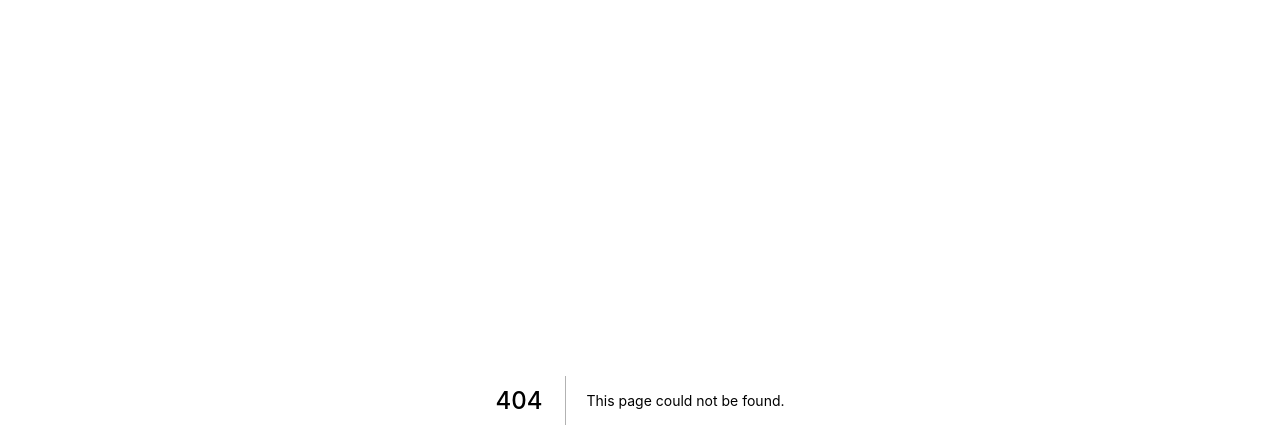
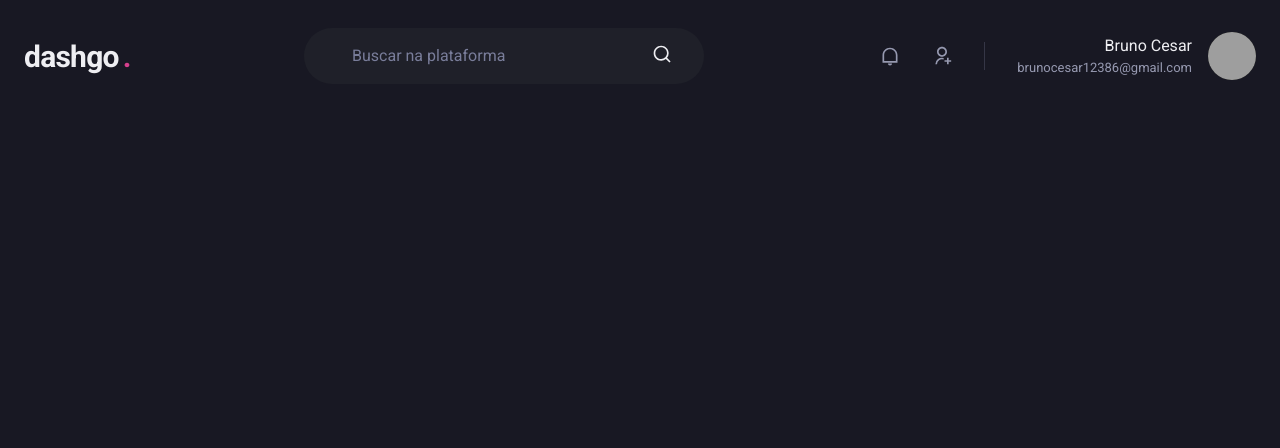
Before and after one commit to Bruno-Cesar123/dashgo, a Next.js app: page /dashboard in a window 1280 px wide. Before the commit this address had no page. Shown: the top 448 px of the page. Built offline with nearby package versions, Linux system fonts and the light colour scheme; grey boxes are pictures that could not be loaded.

Commit message:
create header

```diff
--- a/package.json
+++ b/package.json
@@ -16,7 +16,8 @@
     "framer-motion": "4",
     "next": "11.1.2",
     "react": "17.0.2",
-    "react-dom": "17.0.2"
+    "react-dom": "17.0.2",
+    "react-icons": "^4.2.0"
   },
   "devDependencies": {
     "@types/node": "^16.10.1",
--- /dev/null
+++ b/src/components/Header.tsx
@@ -0,0 +1,86 @@
+import { Flex, Text, Input, Icon, HStack, Box, Avatar } from '@chakra-ui/react';
+import { RiNotificationLine, RiSearchLine, RiUserAddLine } from 'react-icons/ri';
+
+export function Header() {
+  return (
+    <Flex
+      as="header"
+      w="100%"
+      maxWidth={1400}
+      h="20"
+      mx="auto"
+      mt="4"
+      px="6"
+      align="center"
+    >
+      <Text
+        fontSize="3xl"
+        fontWeight="bold"
+        letterSpacing="tight"
+        w="64"
+      >
+        dashgo
+        <Text as="span" ml="1" color="pink.500">.</Text>
+      </Text>
+
+      <Flex
+        as="label"
+        flex="1"
+        py="4"
+        px="8"
+        ml="6"
+        maxWidth={400}
+        alignSelf="center"
+        position="relative"
+        bg="gray.800"
+        borderRadius="full"
+      >
+        <Input
+          color="gray.50"
+          variant="unstyled"
+          px="4"
+          mr="4"
+          placeholder="Buscar na plataforma"
+          _placeholder={{ color: 'gray.400' }}
+        />
+
+        <Icon as={RiSearchLine} fontSize="20" />
+      </Flex>
+
+      <Flex
+        align="center"
+        ml="auto"
+      >
+        <HStack
+          spacing="8"
+          mx="8"
+          pr="8"
+          py="1"
+          color="gray.300"
+          borderRightWidth={1}
+          borderColor="gray.700"
+        >
+          <Icon as={RiNotificationLine} fontSize="20" />
+          <Icon as={RiUserAddLine} fontSize="20" />
+        </HStack>
+
+        <Flex
+          align="center"
+        >
+          <Box mr="4" textAlign="right">
+            <Text>Bruno Cesar</Text>
+            <Text color="gray.300" fontSize="small">
+              brunocesar12386@gmail.com
+            </Text>
+          </Box>
+
+          <Avatar
+            size="md"
+            name="Bruno Cesar"
+            src="https://github.com/Bruno-Cesar123.png"
+          />
+        </Flex>
+      </Flex>
+    </Flex>
+  )
+}
--- /dev/null
+++ b/src/pages/dashboard.tsx
@@ -0,0 +1,7 @@
+import { Header } from "../components/Header";
+
+export default function Dashboard() {
+  return (
+    <Header />
+  )
+}
```
Also changed, not shown: 1 other file (tests, documents, lock files or other folders).
